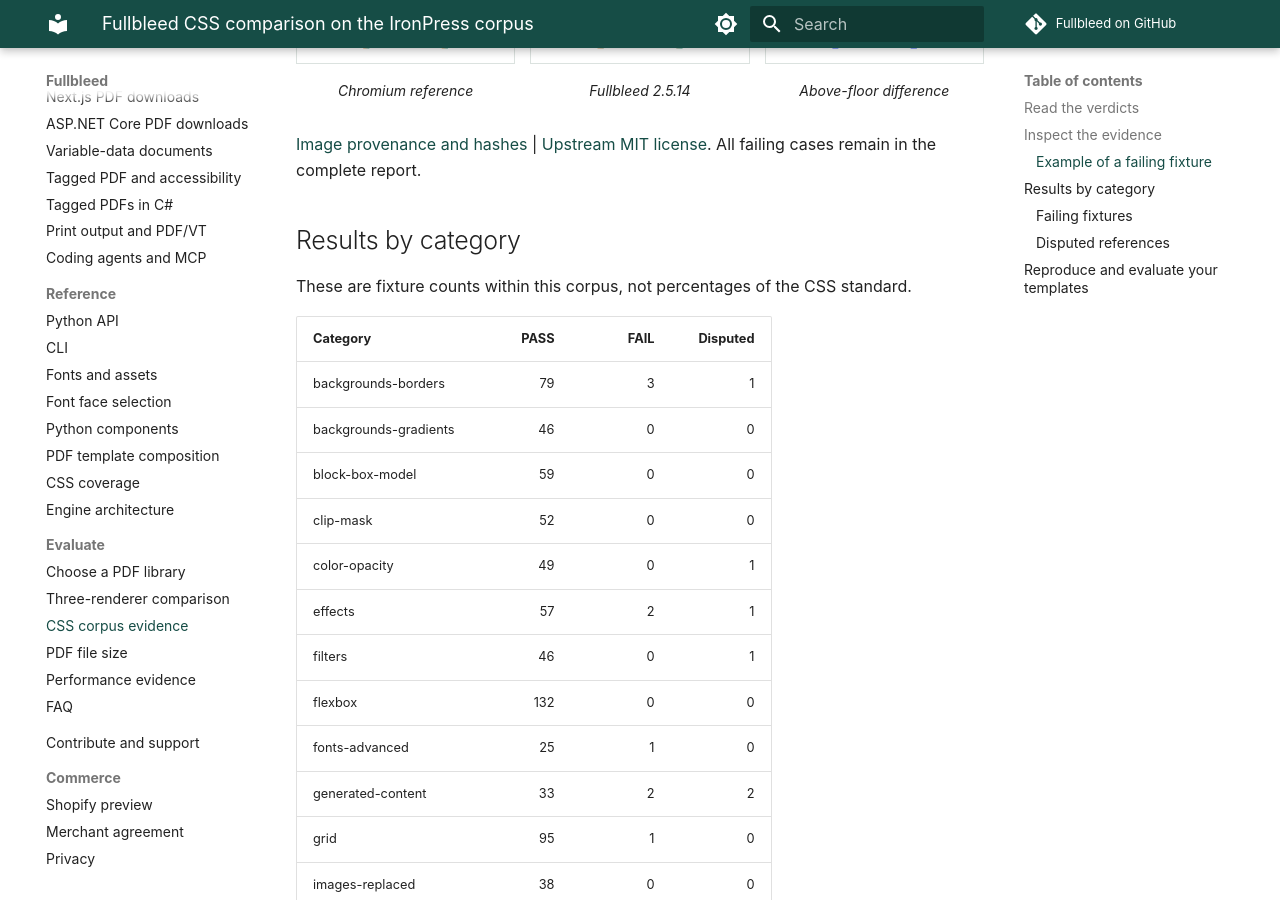
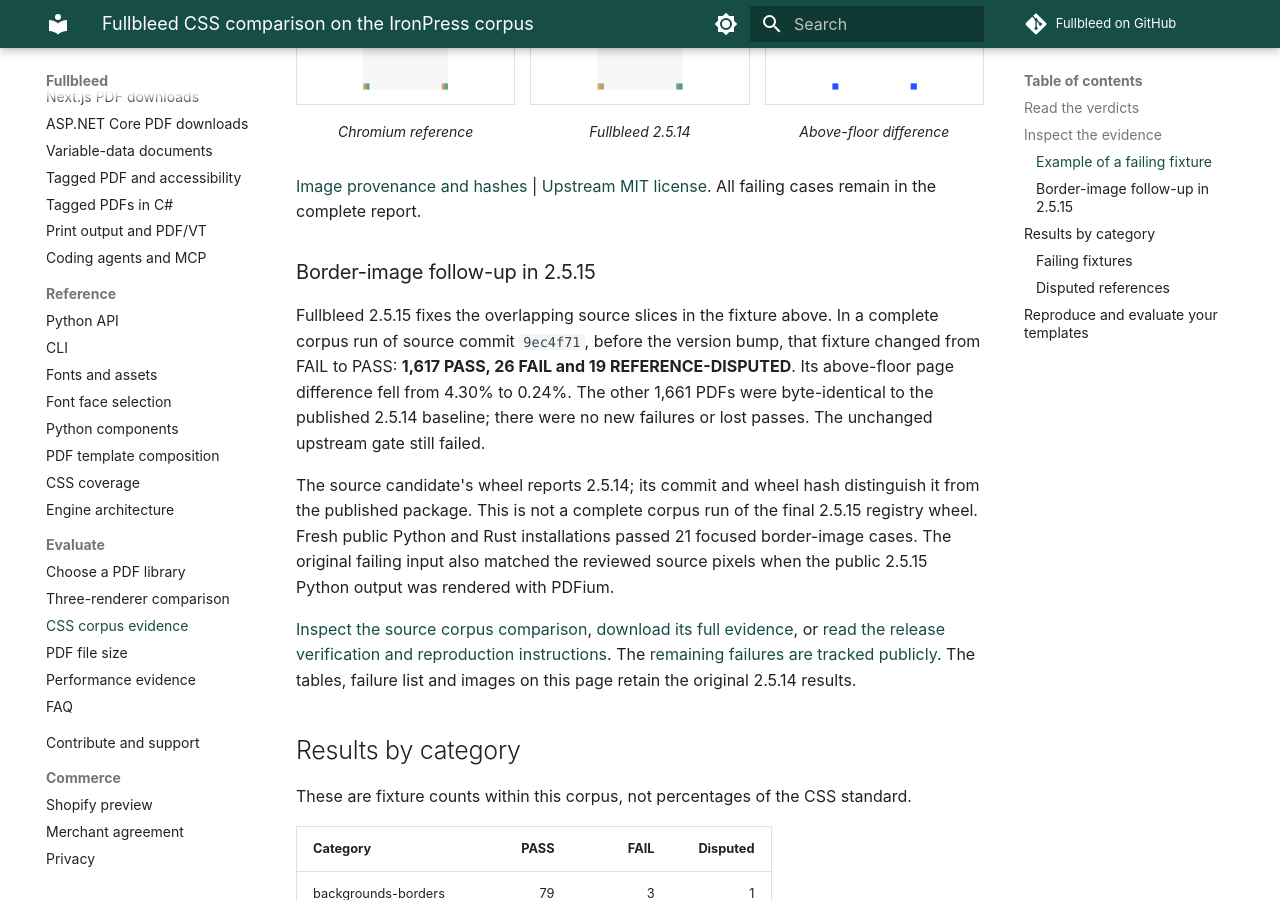
Before and after one commit to fullbleed-engine/docs, an MkDocs documentation site: the page built from docs/guides/css-corpus.md, in a window 1280 px wide and 900 px high, scrolled down 2176 px. Built offline with MkDocs 1.6.1 and Material for MkDocs 9.7.7, drawn with Linux system fonts in a browser that asks for light colours; comment, search, counter and statistics services are not loaded; some of the changed text lies outside the part shown.

Commit message:
Document the border-image release follow-up

```diff
--- a/docs/guides/css-corpus.md
+++ b/docs/guides/css-corpus.md
@@ -12,6 +12,8 @@
 or WeasyPrint versions.
 
 **The full run completed with 1,616 PASS, 27 FAIL, and 19 REFERENCE-DISPUTED across 1,662 fixtures.**
+
+These are the retained 2.5.14 results. A [later border-image fix](#border-image-follow-up-in-2515) is available in 2.5.15.
 
 | Verdict | Fixtures |
 | --- | ---: |
@@ -84,6 +86,27 @@
 </div>
 
 [Image provenance and hashes](../assets/css-corpus/source.json) | [Upstream MIT license](../assets/css-corpus/IRONPRESS-LICENSE.txt). All failing cases remain in the complete report.
+
+### Border-image follow-up in 2.5.15
+
+Fullbleed 2.5.15 fixes the overlapping source slices in the fixture above.
+In a complete corpus run of source commit `9ec4f71`, before the version bump,
+that fixture changed from FAIL to PASS: **1,617 PASS, 26 FAIL and 19
+REFERENCE-DISPUTED**. Its above-floor page difference fell from 4.30% to 0.24%.
+The other 1,661 PDFs were byte-identical to the published 2.5.14 baseline;
+there were no new failures or lost passes. The unchanged upstream gate still failed.
+
+The source candidate's wheel reports 2.5.14; its commit and wheel hash distinguish
+it from the published package. This is not a complete corpus run of the final
+2.5.15 registry wheel. Fresh public Python and Rust installations passed 21 focused
+border-image cases. The original failing input also matched the reviewed source
+pixels when the public 2.5.15 Python output was rendered with PDFium.
+
+[Inspect the source corpus comparison](https://github.com/fullbleed-engine/fullbleed-official/releases/download/v2.5.15/fullbleed-source-9ec4f71-css-corpus-summary.json),
+[download its full evidence](https://github.com/fullbleed-engine/fullbleed-official/releases/download/v2.5.15/fullbleed-source-9ec4f71-css-corpus-evidence.zip),
+or [read the release verification and reproduction instructions](https://github.com/fullbleed-engine/fullbleed-official/releases/tag/v2.5.15).
+The [remaining failures are tracked publicly](https://github.com/fullbleed-engine/fullbleed-official/issues/54).
+The tables, failure list and images on this page retain the original 2.5.14 results.
 
 ## Results by category
 
```
